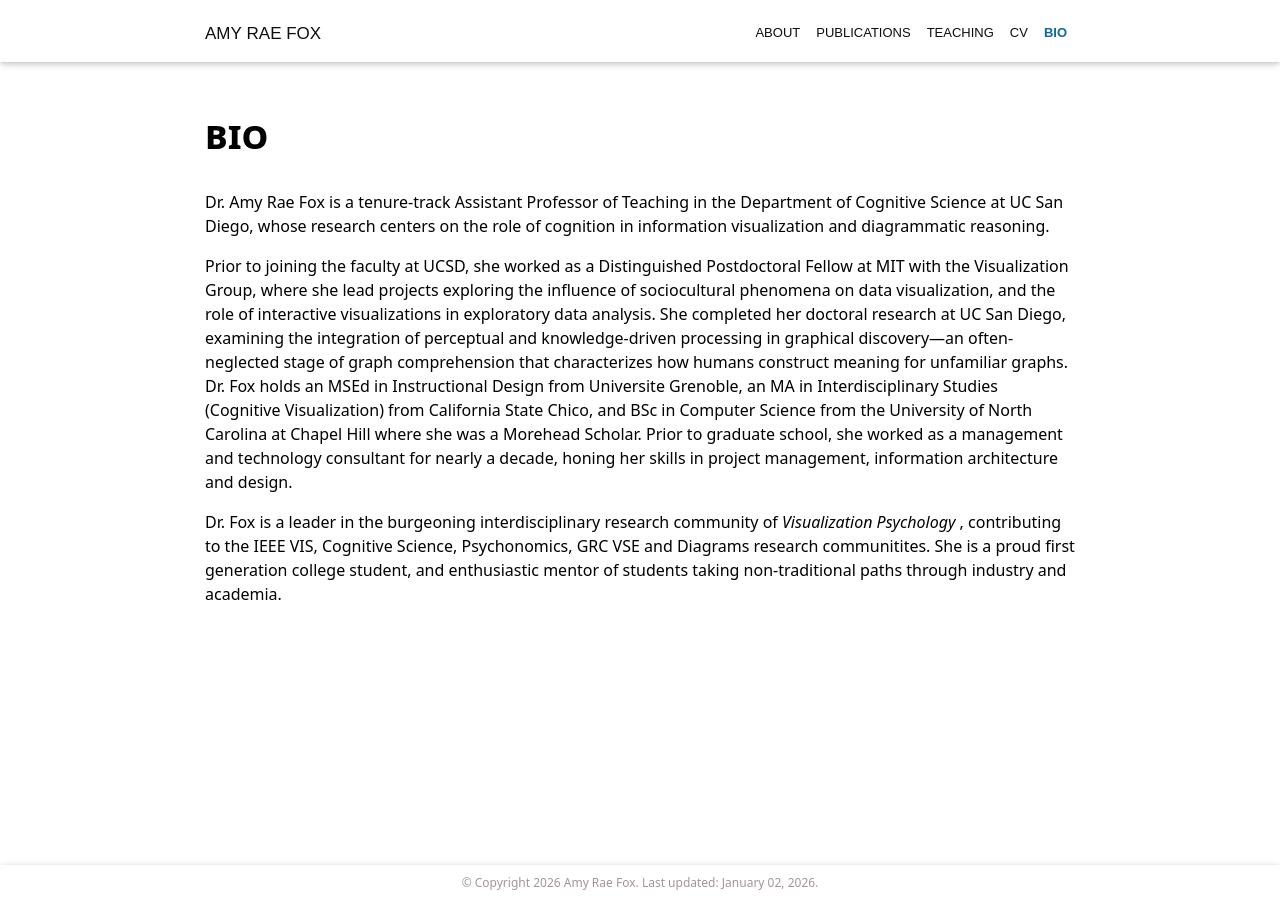
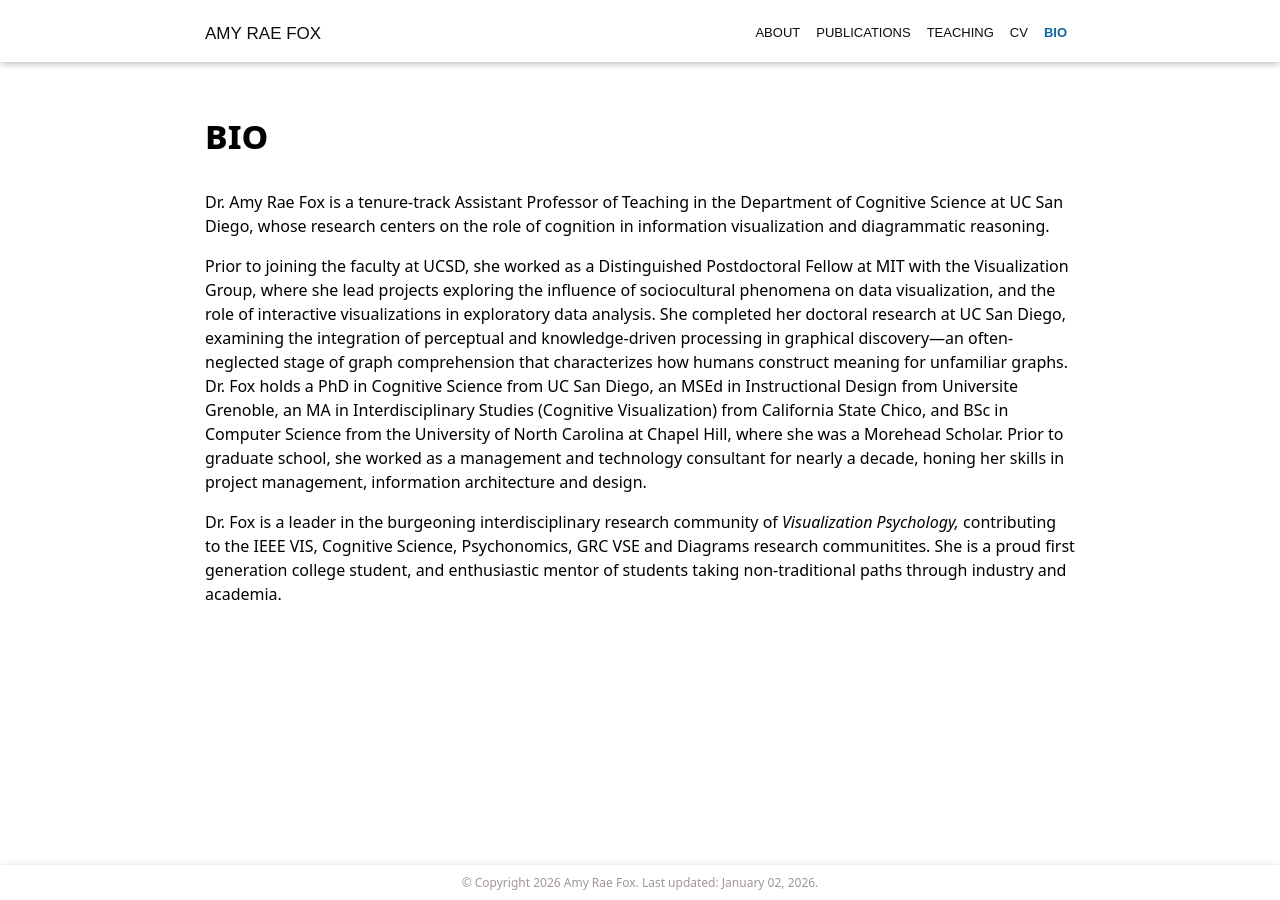
Before and after one commit to madebyafox/madebyafox.github.io, a Jekyll site: the page built from _pages/bio.md, in a window 1280 px wide. Built offline with Jekyll 4.4.1, drawn with Linux system fonts in a browser that asks for light colours; comment, search, counter and statistics services are not loaded; a style sheet for code colours, icons or effects is not loaded.

Commit message:
add phd to bio

```diff
--- a/_pages/bio.md
+++ b/_pages/bio.md
@@ -9,9 +9,9 @@ nav_order: 5
 
 Dr. Amy Rae Fox is a tenure-track Assistant Professor of Teaching in the Department of Cognitive Science at UC San Diego, whose research centers on the role of cognition in information visualization and diagrammatic reasoning.
 
-Prior to joining the faculty at UCSD, she worked as a Distinguished Postdoctoral Fellow at MIT with the Visualization Group, where she lead projects exploring the influence of sociocultural phenomena on data visualization, and the role of interactive visualizations in exploratory data analysis. She completed her doctoral research at UC San Diego, examining the integration of perceptual and knowledge-driven processing in graphical discovery—an often-neglected stage of graph comprehension that characterizes how humans construct meaning for unfamiliar graphs. Dr. Fox holds an MSEd in Instructional Design from Universite Grenoble, an MA in Interdisciplinary Studies (Cognitive Visualization) from California State Chico, and BSc in Computer Science from the University of North Carolina at Chapel Hill where she was a Morehead Scholar. Prior to graduate school, she worked as a management and technology consultant for nearly a decade, honing her skills in project management, information architecture and design.
+Prior to joining the faculty at UCSD, she worked as a Distinguished Postdoctoral Fellow at MIT with the Visualization Group, where she lead projects exploring the influence of sociocultural phenomena on data visualization, and the role of interactive visualizations in exploratory data analysis. She completed her doctoral research at UC San Diego, examining the integration of perceptual and knowledge-driven processing in graphical discovery—an often-neglected stage of graph comprehension that characterizes how humans construct meaning for unfamiliar graphs. Dr. Fox holds a PhD in Cognitive Science from UC San Diego, an MSEd in Instructional Design from Universite Grenoble, an MA in Interdisciplinary Studies (Cognitive Visualization) from California State Chico, and BSc in Computer Science from the University of North Carolina at Chapel Hill, where she was a Morehead Scholar. Prior to graduate school, she worked as a management and technology consultant for nearly a decade, honing her skills in project management, information architecture and design.
 
-Dr. Fox is a leader in the burgeoning interdisciplinary research community of <i> Visualization Psychology </i>, contributing to the IEEE VIS, Cognitive Science, Psychonomics, GRC VSE and Diagrams research communitites.  She is a proud first generation college student, and enthusiastic mentor of students taking non-traditional paths through industry and academia.
+Dr. Fox is a leader in the burgeoning interdisciplinary research community of <i> Visualization Psychology, </i> contributing to the IEEE VIS, Cognitive Science, Psychonomics, GRC VSE and Diagrams research communitites.  She is a proud first generation college student, and enthusiastic mentor of students taking non-traditional paths through industry and academia.
 
 
 <!-- MIT BIO::  Dr. Amy Fox is a METEOR and School of Engineering Distinguished Postdoctoral Fellow whose research centers on the role of cognition in information visualization and diagrammatic reasoning. At MIT, Amy is investigating interactive visualization to address a central challenge in visualization research and design: the common belief that extracting insights from visual data is easy when, in fact, we rely on years of explicit training and implicit exposure. Amy’s doctoral research examined the integration of perceptual and knowledge-driven processing in graphical discovery—an often-neglected stage of graph comprehension that characterizes how humans construct meaning for unfamiliar graphs. The goal of her postdoctoral work is to lay the groundwork for a generalized theory of interaction through mixed-method research. This theory will support her future efforts to leverage what we know about human cognition when building information systems and artifacts and, conversely, to study their everyday use to advance theories of human cognition. As visualization becomes a central medium for communication and decision-making, Amy’s work has the potential for significant social impact, from scientific research and data analysis to personal decisions about our health and well-being. -->
```
